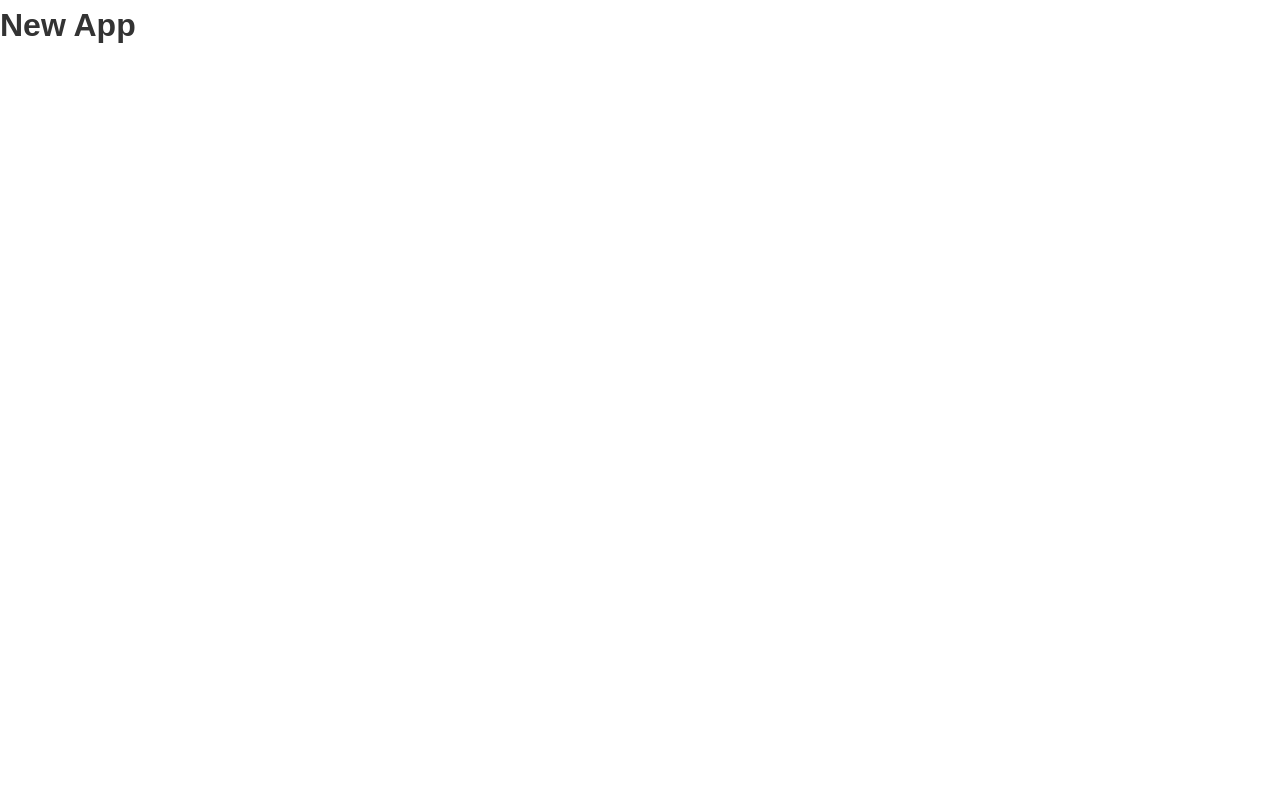
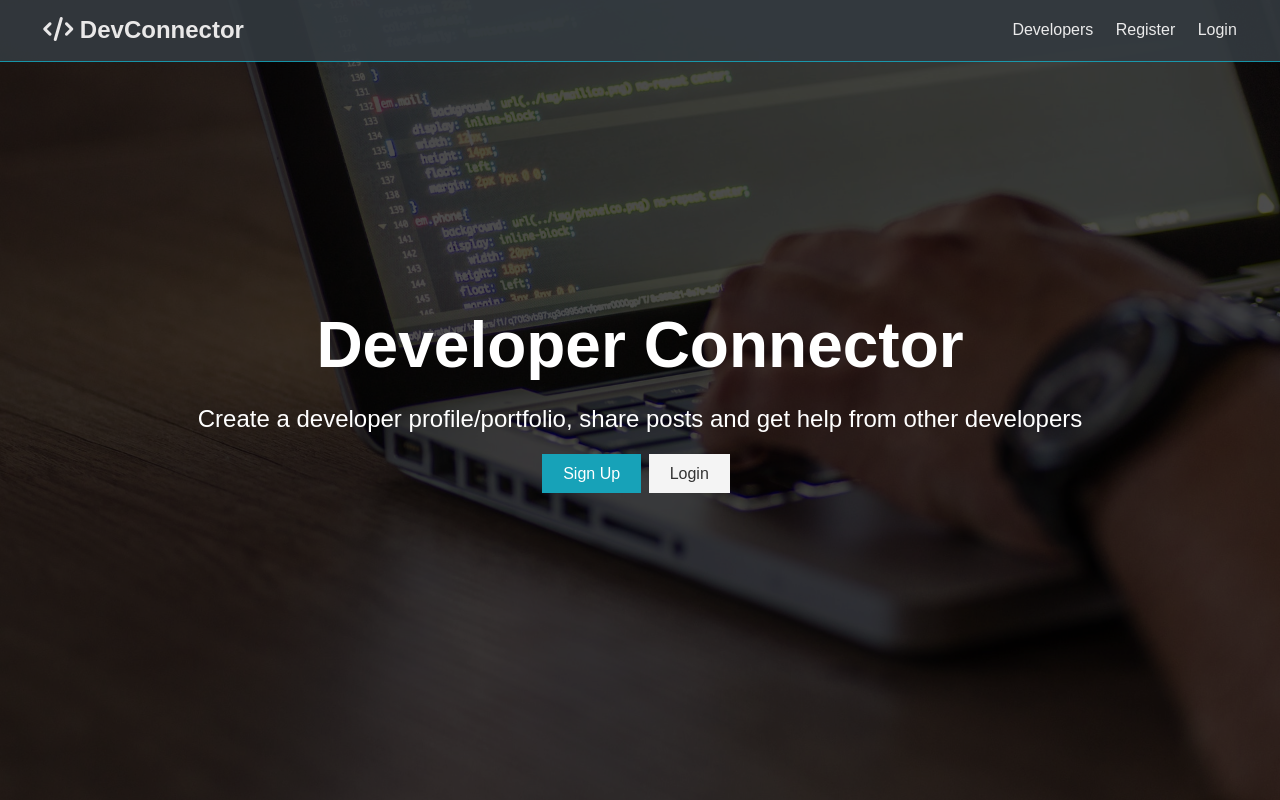
Before and after one commit to nehasingh931126/Dev-Connector, a React (Create React App) app in the folder client/: page / in a window 1280 px wide. Built offline with nearby package versions, Linux system fonts and the light colour scheme.

Commit message:
Landing and navbar

```diff
--- a/client/src/App.js
+++ b/client/src/App.js
@@ -1,10 +1,13 @@
 import { Fragment } from 'react';
 import './App.css';
+import Navbar from "./components/layout/Navbar";
+import Landing from './components/layout/Landing';
 
 const  App = () => {
   return (
     <Fragment>
-      <h1>New App</h1>
+      <Navbar />
+      <Landing/>
     </Fragment>
   );
 }
--- a/client/src/components/layout/Landing.js
+++ b/client/src/components/layout/Landing.js
@@ -0,0 +1,25 @@
+import React from 'react';
+const Landing = ()=> {
+    return (
+      <section className="landing">
+        <div className="dark-overlay">
+          <div className="landing-inner">
+            <h1 className="x-large">Developer Connector</h1>
+            <p className="lead">
+              Create a developer profile/portfolio, share posts and get help
+              from other developers
+            </p>
+            <div className="buttons">
+              <a href="register.html" className="btn btn-primary">
+                Sign Up
+              </a>
+              <a href="login.html" className="btn btn-light">
+                Login
+              </a>
+            </div>
+          </div>
+        </div>
+      </section>
+    );
+}
+export default Landing;
--- a/client/src/components/layout/Navbar.js
+++ b/client/src/components/layout/Navbar.js
@@ -0,0 +1,27 @@
+import React from 'react';
+
+
+const Navbar = () => {
+    return (
+      <nav className="navbar bg-dark">
+        <h1>
+          <a href="index.html">
+            <i className="fas fa-code"></i> DevConnector
+          </a>
+        </h1>
+        <ul>
+          <li>
+            <a href="profiles.html">Developers</a>
+          </li>
+          <li>
+            <a href="register.html">Register</a>
+          </li>
+          <li>
+            <a href="login.html">Login</a>
+          </li>
+        </ul>
+      </nav>
+    );
+}
+
+export default Navbar;
```
